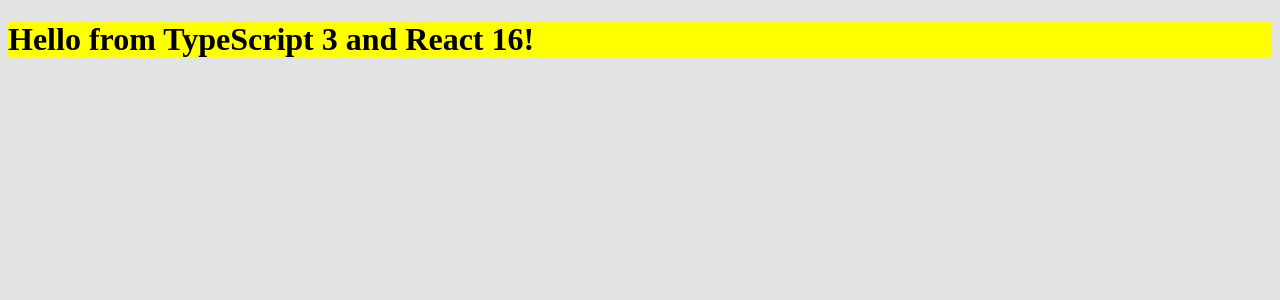
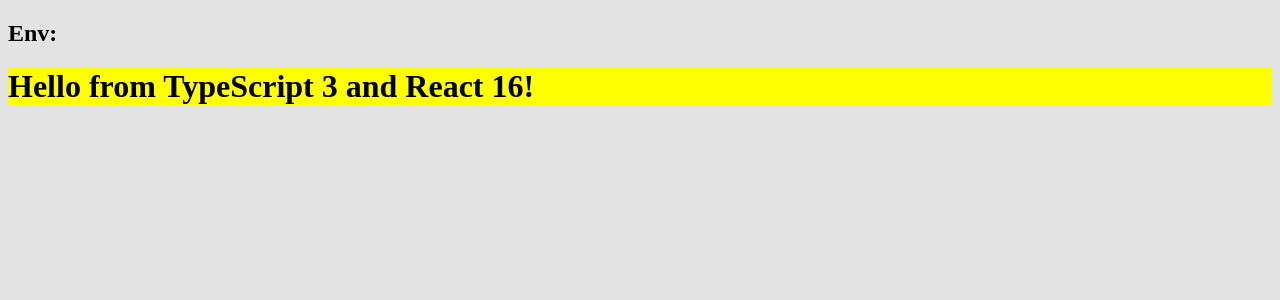
Before and after one commit to ics042/ts-react-webpack, a React app: page / in a window 1280 px wide. Shown: the top 300 px of the page. Built offline with nearby package versions, Linux system fonts and the light colour scheme.

Commit message:
add dotenv

```diff
--- a/package.json
+++ b/package.json
@@ -11,6 +11,7 @@
   "dependencies": {
     "@types/react": "^16.4.16",
     "@types/react-dom": "^16.0.9",
+    "dotenv-webpack": "^1.5.7",
     "react": "^16.5.2",
     "react-dom": "^16.5.2"
   },
--- a/src/components/Hello.tsx
+++ b/src/components/Hello.tsx
@@ -10,9 +10,12 @@
 export class Hello extends React.Component<IHelloProps, {}> {
   public render(): JSX.Element {
     return (
-      <h1>
-        Hello from {this.props.compiler} and {this.props.framework}!
-      </h1>
+      <div>
+        <h2>Env: {process.env.ENV}</h2>
+        <h1>
+          Hello from {this.props.compiler} and {this.props.framework}!
+        </h1>
+      </div>
     );
   }
 }
--- a/webpack.config.js
+++ b/webpack.config.js
@@ -2,6 +2,7 @@
 const HtmlWebpackPlugin = require("html-webpack-plugin");
 const MiniCssExtractPlugin = require("mini-css-extract-plugin");
 const TSLintPlugin = require("tslint-webpack-plugin");
+const Dotenv = require("dotenv-webpack");
 
 module.exports = {
   entry: "./src/index.tsx",
@@ -58,5 +59,6 @@
     new TSLintPlugin({
       files: ["./src/**/*.tsx"],
     }),
+    new Dotenv(),
   ],
 };
```
Also changed, not shown: 2 other files (tests, documents, lock files or other folders).
